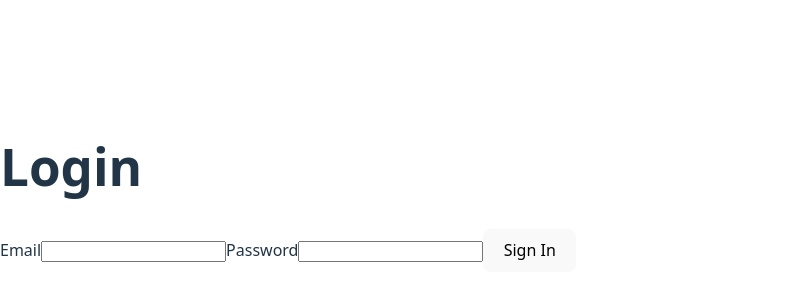
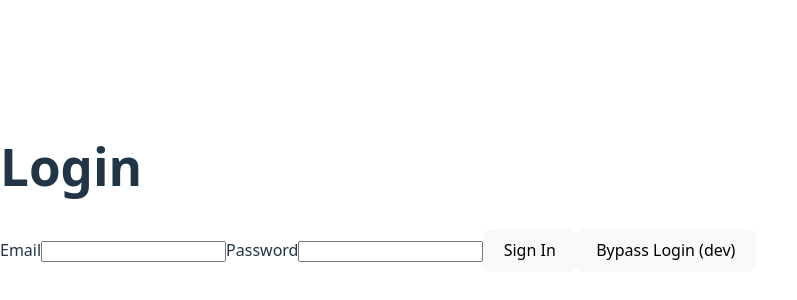
Before and after one commit to Jones-Bros-Civil-Engineering/FleetFlow, a React (Vite) app in the folder FleetFlow/: page /login in a window 1280 px wide. Shown: the part 212-512 px from the top of the page, without its empty margins (0-797 px from the left). Built offline with nearby package versions, Linux system fonts and the light colour scheme; no server answers.

Commit message:
feat: add bypass login option for dev

```diff
--- a/FleetFlow/src/components/AuthProvider.tsx
+++ b/FleetFlow/src/components/AuthProvider.tsx
@@ -10,6 +10,12 @@ export function AuthProvider({ children }: { children: React.ReactNode }) {
   const [loading, setLoading] = useState(true)
 
   useEffect(() => {
+    if (localStorage.getItem('bypass-auth') === 'true') {
+      setUser({ id: 'bypass' } as User)
+      setRole('admin')
+      setLoading(false)
+      return
+    }
     const fetchRole = async () => {
       try {
         const { data: roleRes } = await supabase.rpc('rpc_get_role')
--- a/FleetFlow/src/pages/LoginPage.tsx
+++ b/FleetFlow/src/pages/LoginPage.tsx
@@ -54,6 +54,17 @@ export default function LoginPage() {
         <button type='submit' disabled={submitting}>
           {submitting ? 'Signing In...' : 'Sign In'}
         </button>
+        {import.meta.env.DEV && (
+          <button
+            type='button'
+            onClick={() => {
+              localStorage.setItem('bypass-auth', 'true')
+              navigate('/')
+            }}
+          >
+            Bypass Login (dev)
+          </button>
+        )}
         {submitting && <div>Loading...</div>}
         {error && <div>{error}</div>}
       </form>
```
Also changed, not shown: 1 other file (tests, documents, lock files or other folders).
